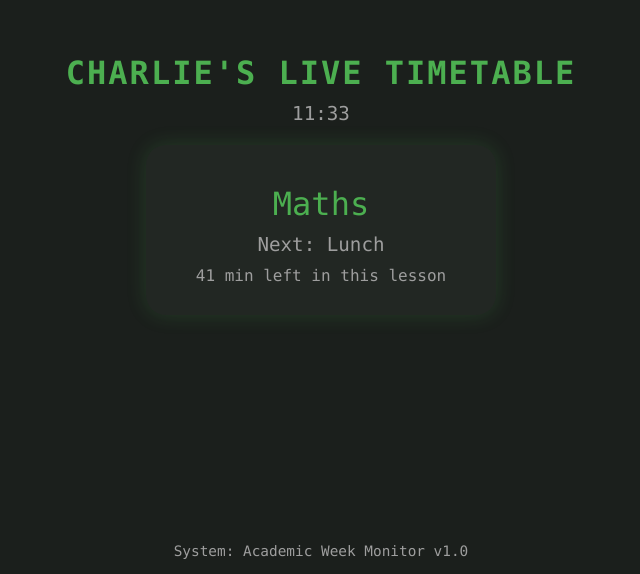
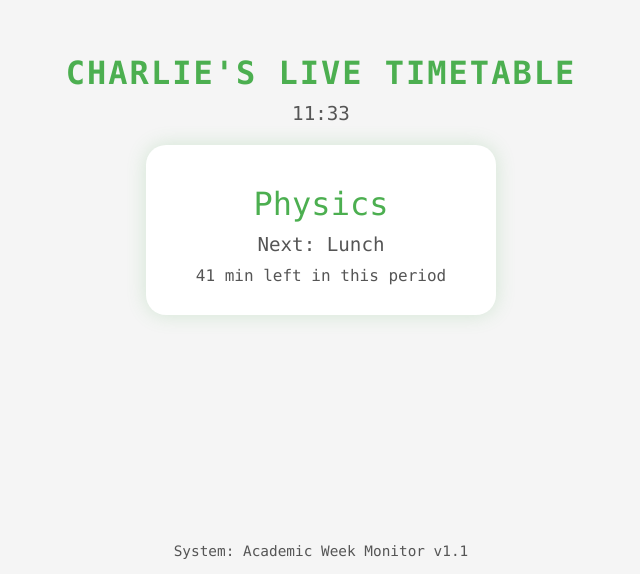
Before and after one commit to Charleseton/schedule.github.io, a plain HTML site: page index.html in a window 1280 px wide. Shown: the part 226-800 px from the top of the page, without its empty margins (319-959 px from the left). Drawn offline with Linux system fonts and the light colour scheme.

Commit message:
Update index.html

```diff
--- a/index.html
+++ b/index.html
@@ -4,17 +4,42 @@
   <meta charset="UTF-8">
   <meta name="viewport" content="width=device-width, initial-scale=1.0">
   <title>Charlie's Live Timetable</title>
+
   <style>
     :root {
+      /* Shared brand colours */
       --main-green: #4CAF50;
-      --dark-bg: #1b1f1c;
-      --light-text: #e8f5e9;
-      --secondary-text: #9e9e9e;
+
+      /* Dark mode defaults */
+      --bg: #1b1f1c;
+      --card-bg: #222723;
+      --text-main: #e8f5e9;
+      --text-secondary: #9e9e9e;
+    }
+
+    /* Light mode overrides */
+    @media (prefers-color-scheme: light) {
+      :root {
+        --bg: #f5f5f5;
+        --card-bg: white;
+        --text-main: #1b1f1c;
+        --text-secondary: #555;
+      }
+    }
+
+    /* Dark mode explicit override */
+    @media (prefers-color-scheme: dark) {
+      :root {
+        --bg: #1b1f1c;
+        --card-bg: #222723;
+        --text-main: #e8f5e9;
+        --text-secondary: #9e9e9e;
+      }
     }
 
     body {
-      background-color: var(--dark-bg);
-      color: var(--light-text);
+      background-color: var(--bg);
+      color: var(--text-main);
       font-family: "JetBrains Mono", Consolas, monospace;
       display: flex;
       flex-direction: column;
@@ -22,6 +47,7 @@
       justify-content: center;
       height: 100vh;
       margin: 0;
+      transition: background-color 0.3s, color 0.3s;
     }
 
     h1 {
@@ -34,12 +60,12 @@
 
     .clock {
       font-size: 1.2em;
-      color: var(--secondary-text);
+      color: var(--text-secondary);
       margin-bottom: 20px;
     }
 
     .card {
-      background: #222723;
+      background: var(--card-bg);
       padding: 30px 50px;
       border-radius: 20px;
       box-shadow: 0 0 20px rgba(76, 175, 80, 0.2);
@@ -55,13 +81,13 @@
 
     .next {
       font-size: 1.2em;
-      color: var(--secondary-text);
+      color: var(--text-secondary);
       margin-bottom: 10px;
     }
 
     .time-remaining {
       font-size: 1em;
-      color: var(--secondary-text);
+      color: var(--text-secondary);
       margin-top: 5px;
     }
 
@@ -69,77 +95,84 @@
       position: absolute;
       bottom: 15px;
       font-size: 0.9em;
-      color: var(--secondary-text);
+      color: var(--text-secondary);
     }
   </style>
 </head>
+
 <body>
   <h1>Charlie's Live Timetable</h1>
   <div class="clock" id="clock">--:--</div>
+
   <div class="card">
     <div class="subject" id="current">Loading...</div>
     <div class="next" id="next"></div>
     <div class="time-remaining" id="remaining"></div>
   </div>
 
-  <footer>System: Academic Week Monitor v1.0</footer>
+  <footer>System: Academic Week Monitor v1.1</footer>
 
   <script>
     const timetable = {
       Monday: [
         { start: "09:00", end: "09:45", subject: "Computer Science" },
-        { start: "09:45", end: "10:30", subject: "English Literature" },
+        { start: "09:45", end: "10:30", subject: "Chemistry" },
         { start: "10:30", end: "10:45", subject: "Break" },
-        { start: "10:45", end: "11:30", subject: "Physics" },
-        { start: "11:30", end: "12:15", subject: "Maths" },
-        { start: "12:15", end: "13:15", subject: "Lunch" },
-        { start: "13:15", end: "13:45", subject: "Biology" },
-        { start: "14:00", end: "14:45", subject: "Chemistry" },
-        { start: "14:45", end: "15:15", subject: "Wrap Up" },
+        { start: "10:45", end: "11:30", subject: "Maths" },
+        { start: "11:30", end: "12:15", subject: "Physics" },
+        { start: "12:15", end: "13:00", subject: "Lunch" },
+        { start: "13:00", end: "13:45", subject: "English Literature" },
+        { start: "13:45", end: "14:30", subject: "Break" },
+        { start: "14:30", end: "14:45", subject: "Biology" },
+        { start: "14:45", end: "15:15", subject: "Wrap Up" }
       ],
       Tuesday: [
         { start: "09:00", end: "09:45", subject: "Computer Science" },
-        { start: "09:45", end: "10:30", subject: "English Literature" },
+        { start: "09:45", end: "10:30", subject: "Chemistry" },
         { start: "10:30", end: "10:45", subject: "Break" },
-        { start: "10:45", end: "11:30", subject: "Chemistry" },
-        { start: "11:30", end: "12:15", subject: "Maths" },
-        { start: "12:15", end: "13:15", subject: "Lunch" },
-        { start: "13:15", end: "14:00", subject: "Physics" },
-        { start: "14:00", end: "14:45", subject: "English Language" },
-        { start: "14:45", end: "15:15", subject: "Wrap Up" },
+        { start: "10:45", end: "11:30", subject: "Maths" },
+        { start: "11:30", end: "12:15", subject: "Physics" },
+        { start: "12:15", end: "13:00", subject: "Lunch" },
+        { start: "13:00", end: "13:45", subject: "English Literature" },
+        { start: "13:45", end: "14:30", subject: "Break" },
+        { start: "14:30", end: "14:45", subject: "English Language" },
+        { start: "14:45", end: "15:15", subject: "Wrap Up" }
       ],
       Wednesday: [
         { start: "09:00", end: "09:45", subject: "Computer Science" },
-        { start: "09:45", end: "10:30", subject: "English Language" },
+        { start: "09:45", end: "10:30", subject: "Chemistry" },
         { start: "10:30", end: "10:45", subject: "Break" },
-        { start: "10:45", end: "11:30", subject: "Chemistry" },
-        { start: "11:30", end: "12:15", subject: "Maths" },
-        { start: "12:15", end: "13:15", subject: "Lunch" },
-        { start: "13:15", end: "14:00", subject: "Biology" },
-        { start: "14:00", end: "14:45", subject: "Computer Science" },
-        { start: "14:45", end: "15:15", subject: "Wrap Up" },
+        { start: "10:45", end: "11:30", subject: "Maths" },
+        { start: "11:30", end: "12:15", subject: "Physics" },
+        { start: "12:15", end: "13:00", subject: "Lunch" },
+        { start: "13:00", end: "13:45", subject: "Biology" },
+        { start: "13:45", end: "14:30", subject: "Break" },
+        { start: "14:30", end: "14:45", subject: "English Language" },
+        { start: "14:45", end: "15:15", subject: "Wrap Up" }
       ],
       Thursday: [
-        { start: "09:00", end: "09:45", subject: "Computer Science" },
-        { start: "09:45", end: "10:30", subject: "English Language" },
+       { start: "09:00", end: "09:45", subject: "Computer Science" },
+        { start: "09:45", end: "10:30", subject: "Chemistry" },
         { start: "10:30", end: "10:45", subject: "Break" },
-        { start: "10:45", end: "11:30", subject: "Chemistry" },
-        { start: "11:30", end: "12:15", subject: "Maths" },
-        { start: "12:15", end: "13:15", subject: "Lunch" },
-        { start: "13:15", end: "14:00", subject: "Physics" },
-        { start: "14:00", end: "14:45", subject: "English Literature" },
-        { start: "14:45", end: "15:15", subject: "Wrap Up" },
+        { start: "10:45", end: "11:30", subject: "Maths" },
+        { start: "11:30", end: "12:15", subject: "Physics" },
+        { start: "12:15", end: "13:00", subject: "Lunch" },
+        { start: "13:00", end: "13:45", subject: "English Literature" },
+        { start: "13:45", end: "14:30", subject: "Break" },
+        { start: "14:30", end: "14:45", subject: "Biology" },
+        { start: "14:45", end: "15:15", subject: "Wrap Up" }
       ],
       Friday: [
         { start: "09:00", end: "09:45", subject: "Computer Science" },
-        { start: "09:45", end: "10:30", subject: "English Literature" },
+        { start: "09:45", end: "10:30", subject: "Chemistry" },
         { start: "10:30", end: "10:45", subject: "Break" },
-        { start: "10:45", end: "11:30", subject: "Physics" },
-        { start: "11:30", end: "12:15", subject: "Maths" },
-        { start: "12:15", end: "13:15", subject: "Lunch" },
-        { start: "13:15", end: "14:00", subject: "Biology" },
-        { start: "14:00", end: "14:45", subject: "Chemistry" },
-        { start: "14:45", end: "15:15", subject: "Wrap Up" },
+        { start: "10:45", end: "11:30", subject: "Maths" },
+        { start: "11:30", end: "12:15", subject: "Physics" },
+        { start: "12:15", end: "13:00", subject: "Lunch" },
+        { start: "13:00", end: "13:45", subject: "English Literature" },
+        { start: "13:45", end: "14:30", subject: "Break" },
+        { start: "14:30", end: "14:45", subject: "Chemistry" },
+        { start: "14:45", end: "15:15", subject: "English Language" }
       ]
     };
 
@@ -161,20 +194,22 @@
 
       for (let i = 0; i < lessons.length; i++) {
         const { start, end, subject } = lessons[i];
+
         if (time >= start && time < end) {
           current = subject;
           next = lessons[i + 1] ? lessons[i + 1].subject : "Wrap Up / End of Day";
 
-          // Calculate remaining time
           const [h, m] = end.split(":").map(Number);
           const endTime = new Date(now);
           endTime.setHours(h, m, 0, 0);
           const diff = Math.floor((endTime - now) / 60000);
-          remaining = `${diff} min left in this lesson`;
+
+          remaining = `${diff} min left in this period`;
           break;
         }
+
         if (time < start) {
-          current = "Break or Free Period";
+          current = "Free Period";
           next = subject;
           break;
         }
@@ -191,7 +226,7 @@
     }
 
     update();
-    setInterval(update, 30000); // update every 30s
+    setInterval(update, 30000);
   </script>
 </body>
 </html>
```
